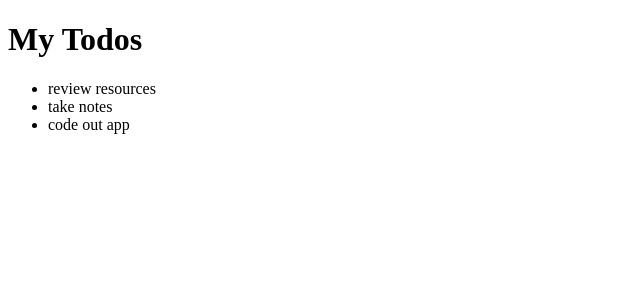
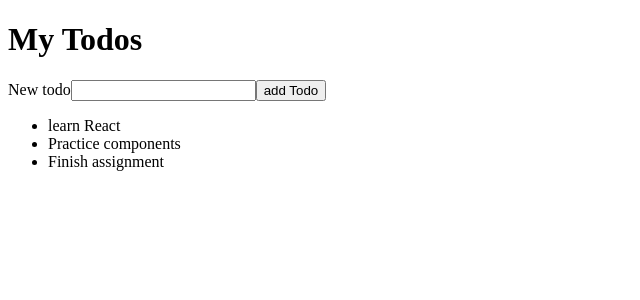
Before and after one commit to mholechissa/React-26-2, a React (Vite) app: page / in a window 1280 px wide. Shown: the top 300 px of the page, without its empty margins (0-640 px from the left). Built offline with nearby package versions, Linux system fonts and the light colour scheme.

Commit message:
add TodoForm and TodoList components

```diff
--- a/src/App.jsx
+++ b/src/App.jsx
@@ -1,4 +1,6 @@
 import './App.css'
+import TodoForm from './TodoForm '
+import TodoList from './TodoList '
 function App() {
   const todoList =[
     {id: 1, title: 'review resources'},
@@ -8,10 +10,9 @@
 return (
 <div>
   <h1>My Todos</h1>
-  <ul>
-  {todoList.map((todo) => ( <li key={todo.id}>{todo.title}</li>
-))}
- </ul>
+  <TodoForm/>
+  <TodoList/>
+
 </div>
 )
 }
--- /dev/null
+++ b/src/TodoForm .jsx
@@ -0,0 +1,12 @@
+
+function TodoForm() {
+    return(
+        <form>
+            <label htmlFor="todo">New todo</label>
+            <input id="todo" type="text"/>
+            <button type="submit">add Todo</button>
+        </form>
+    )
+}
+
+ export default TodoForm;
--- /dev/null
+++ b/src/TodoList .jsx
@@ -0,0 +1,11 @@
+function TodoList() {
+    return(
+        <ul>
+    <li>learn React</li>
+    <li>Practice components </li>
+    <li>Finish assignment </li>
+    </ul>
+
+    );
+}
+ export default TodoList;
```
